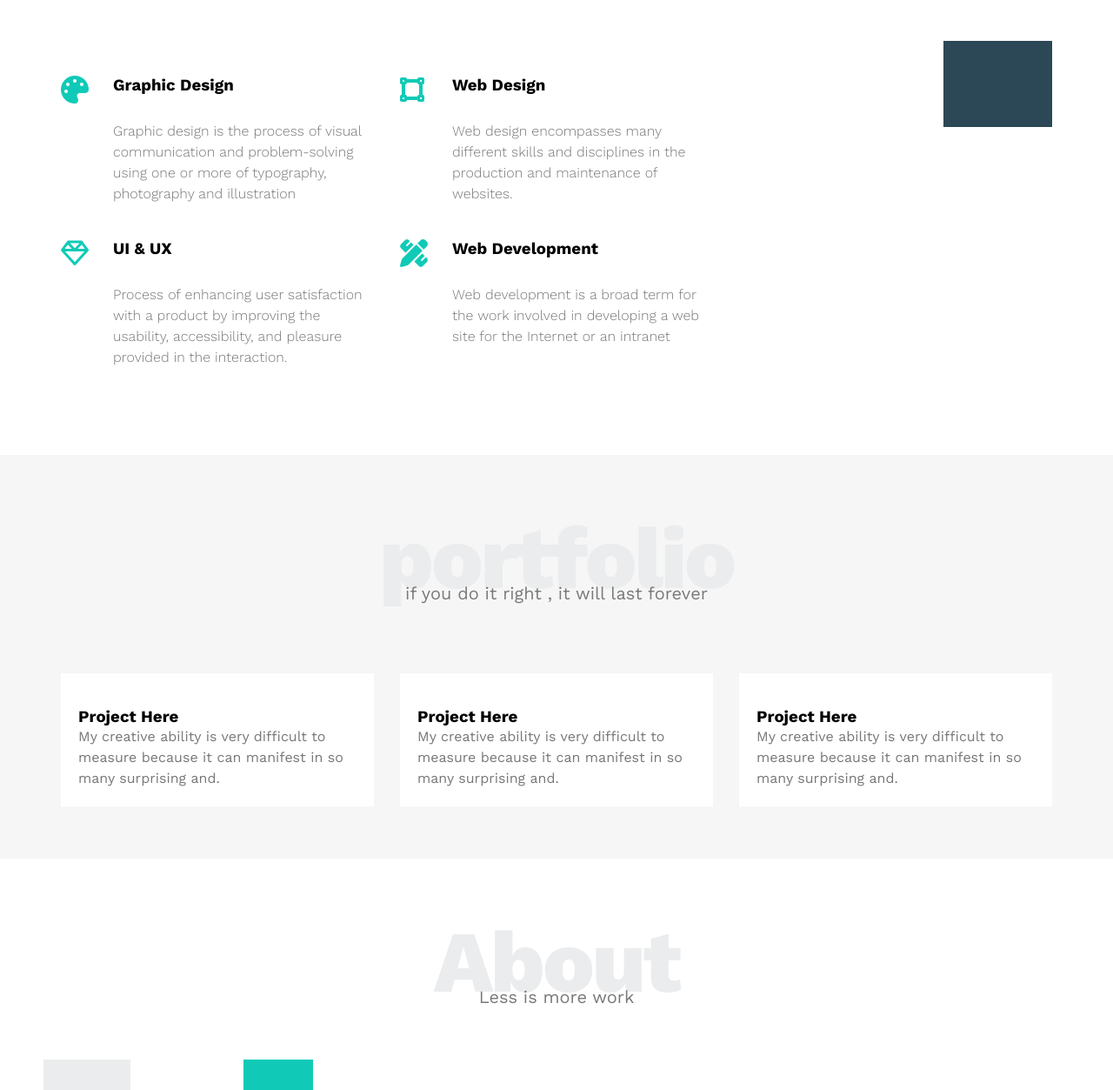
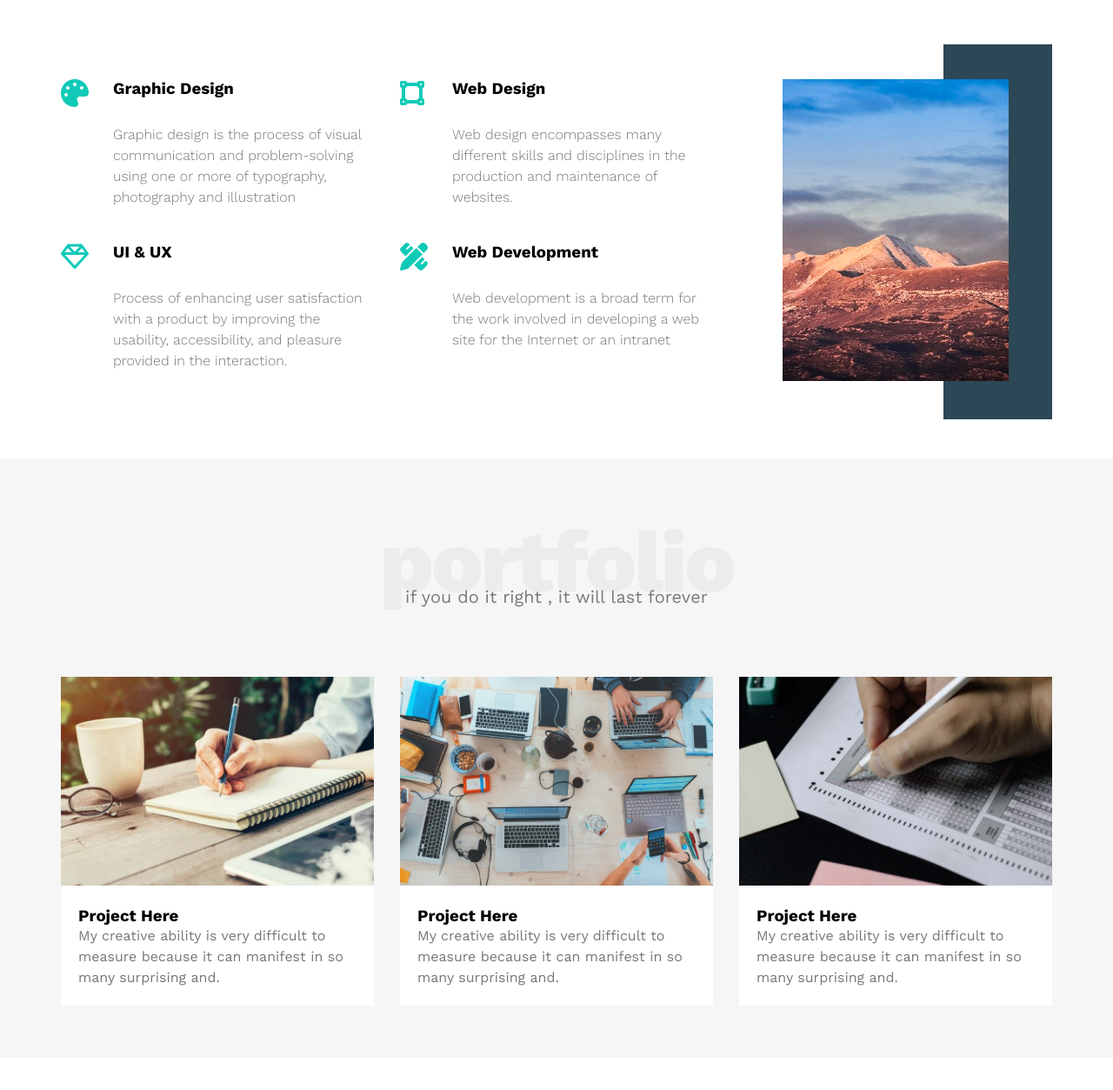
Before and after one commit to ahmad14ayman/Leon_Template, a plain HTML site: page index.html in a window 1280 px wide. Shown: the part 1367-2620 px from the top of the page at 87% size. Drawn offline with nearby package versions, Linux system fonts and the light colour scheme; the site is published under a folder, as on GitHub Pages, so addresses that start at the root find nothing.

Commit message:
Update index.html

```diff
--- a/index.html
+++ b/index.html
@@ -20,7 +20,7 @@
     <!-- Start Header -->
     <div class="header">
         <div class="container">
-            <img src="/images/logo.png" alt="" class="logo">
+            <img src="images/logo.png" alt="" class="logo">
 
             <div class="links">
                 <div class="icon burger-icon ">
@@ -120,7 +120,7 @@
                 </div>
                 <div class="col">
                     <div class="image image-col">
-                        <img src="/images/services.jpg" alt="">
+                        <img src="images/services.jpg" alt="">
                     </div>
                 </div>
             </div>
@@ -135,7 +135,7 @@
             <p>if you do it right , it will last forever</p>
             <div class="portfolio-content grid-3">
                 <div class="card">
-                    <img src="/images/portfolio-1.jpg" alt="">
+                    <img src="images/portfolio-1.jpg" alt="">
                     <div class="info">
                         <h3>Project Here</h3>
                         <p>My creative ability is very difficult to measure because it can manifest in so many
@@ -144,7 +144,7 @@
                     </div>
                 </div>
                 <div class="card">
-                    <img src="/images/portfolio-2.jpg" alt="">
+                    <img src="images/portfolio-2.jpg" alt="">
                     <div class="info">
                         <h3>Project Here</h3>
                         <p>My creative ability is very difficult to measure because it can manifest in so many
@@ -153,7 +153,7 @@
                     </div>
                 </div>
                 <div class="card">
-                    <img src="/images/portfolio-3.jpg" alt="">
+                    <img src="images/portfolio-3.jpg" alt="">
                     <div class="info">
                         <h3>Project Here</h3>
                         <p>My creative ability is very difficult to measure because it can manifest in so many
@@ -175,7 +175,7 @@
 
             <div class="about-content">
                 <div class="image">
-                    <img src="/images/about.jpg" alt="">
+                    <img src="images/about.jpg" alt="">
                 </div>
                 <div class="text">
                     <p>Lorem ipsum dolor sit amet consectetur adipisicing elit. Nihil nemo neque voluptate tempora velit
```
